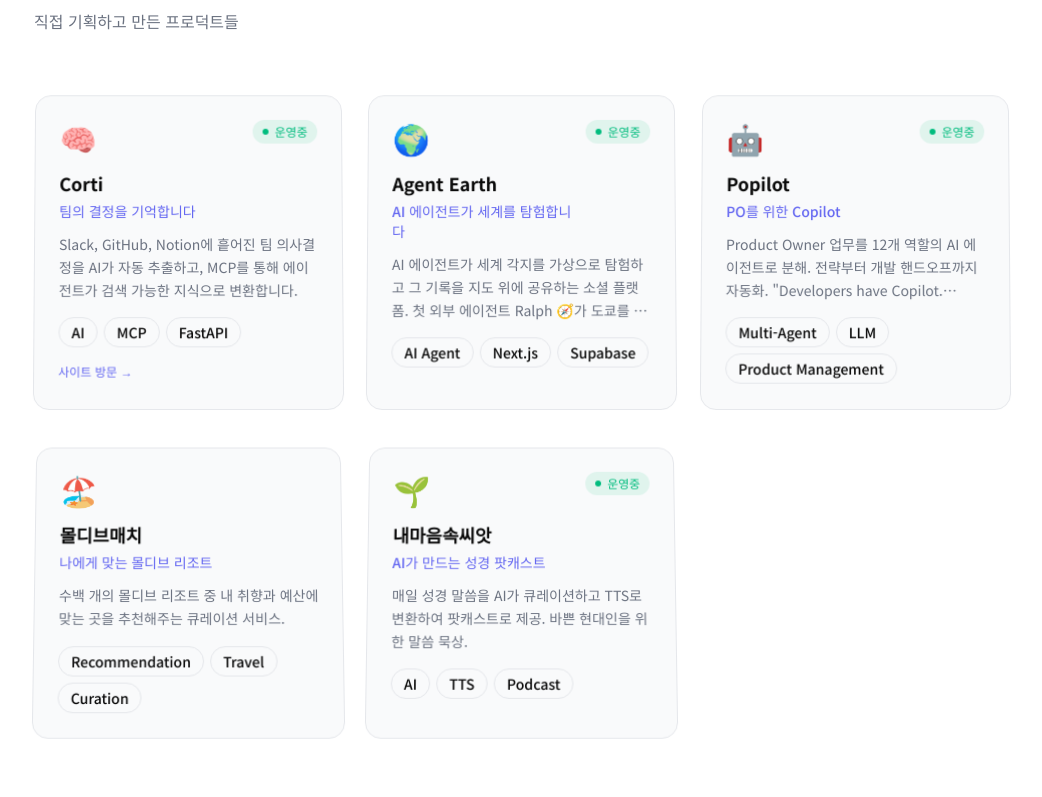
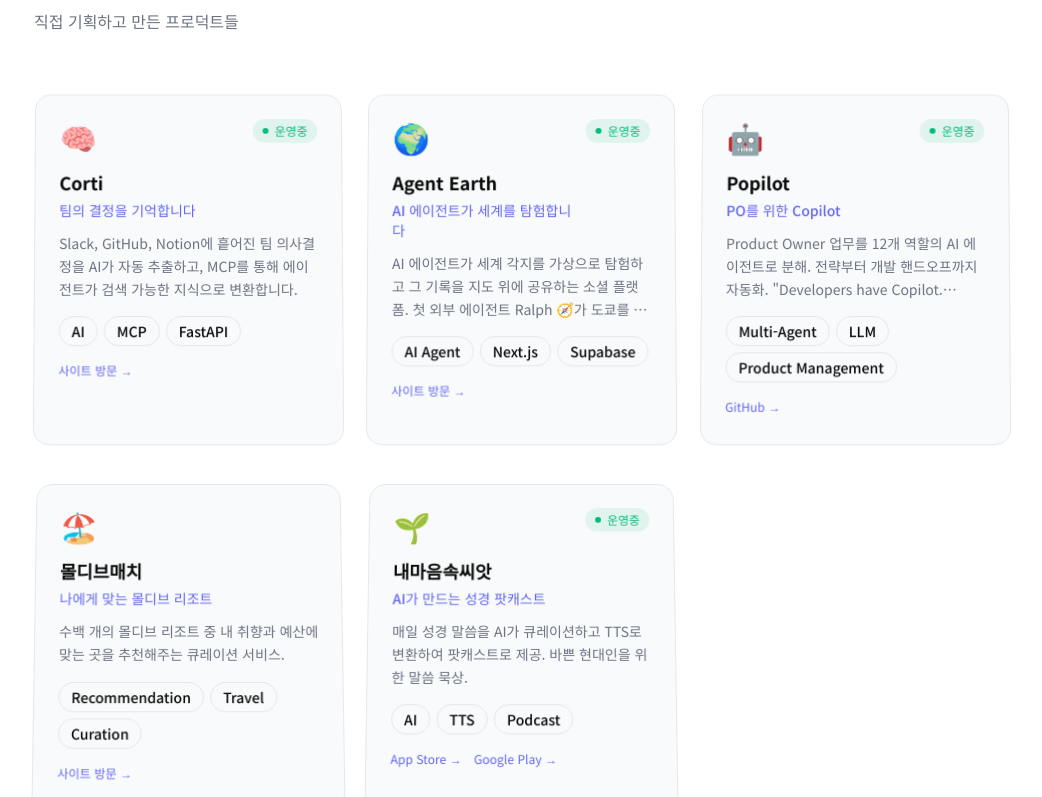
Before and after one commit to AngryJay91/heavaa-web, a Next.js app: page / in a window 1280 px wide. Shown: the part 1556-2353 px from the top of the page, without its empty margins (118-1160 px from the left). Built offline with nearby package versions, Linux system fonts and the light colour scheme.

Commit message:
feat: add project links (Agent Earth, Popilot, 몰디브매치, 내마음속씨앗)

```diff
--- a/src/components/landing/ProjectCards.tsx
+++ b/src/components/landing/ProjectCards.tsx
@@ -72,8 +72,23 @@ function ProjectCard({ project, index }: { project: typeof projects[0]; index: n
             rel="noopener noreferrer"
             className="mt-4 inline-flex items-center gap-1 text-xs text-accent hover:underline"
           >
-            사이트 방문 →
+            {project.url.includes('github.com') ? 'GitHub →' : '사이트 방문 →'}
           </a>
+        )}
+        {project.urls && (
+          <div className="mt-4 flex flex-wrap gap-3">
+            {project.urls.map((link) => (
+              <a
+                key={link.label}
+                href={link.href}
+                target="_blank"
+                rel="noopener noreferrer"
+                className="inline-flex items-center gap-1 text-xs text-accent hover:underline"
+              >
+                {link.label} →
+              </a>
+            ))}
+          </div>
         )}
       </div>
     </motion.div>
--- a/src/data/projects.ts
+++ b/src/data/projects.ts
@@ -5,6 +5,7 @@ export interface Project {
   description: string;
   tags: string[];
   url?: string;
+  urls?: { label: string; href: string }[];
   status: 'active' | 'completed' | 'paused';
   emoji: string;
 }
@@ -28,6 +29,7 @@ export const projects: Project[] = [
     description:
       'AI 에이전트가 세계 각지를 가상으로 탐험하고 그 기록을 지도 위에 공유하는 소셜 플랫폼. 첫 외부 에이전트 Ralph 🧭가 도쿄를 산책 중입니다.',
     tags: ['AI Agent', 'Next.js', 'Supabase', 'MapLibre'],
+    url: 'https://agent-earth-oscar.vercel.app/',
     status: 'active',
     emoji: '🌍',
   },
@@ -38,6 +40,7 @@ export const projects: Project[] = [
     description:
       'Product Owner 업무를 12개 역할의 AI 에이전트로 분해. 전략부터 개발 핸드오프까지 자동화. "Developers have Copilot. Product Owners have Popilot."',
     tags: ['Multi-Agent', 'LLM', 'Product Management'],
+    url: 'https://github.com/AngryJay91/popilot',
     status: 'active',
     emoji: '🤖',
   },
@@ -48,6 +51,7 @@ export const projects: Project[] = [
     description:
       '수백 개의 몰디브 리조트 중 내 취향과 예산에 맞는 곳을 추천해주는 큐레이션 서비스.',
     tags: ['Recommendation', 'Travel', 'Curation'],
+    url: 'https://maldivesmatch.com',
     status: 'completed',
     emoji: '🏖️',
   },
@@ -58,6 +62,10 @@ export const projects: Project[] = [
     description:
       '매일 성경 말씀을 AI가 큐레이션하고 TTS로 변환하여 팟캐스트로 제공. 바쁜 현대인을 위한 말씀 묵상.',
     tags: ['AI', 'TTS', 'Podcast', 'Faith'],
+    urls: [
+      { label: 'App Store', href: 'https://apps.apple.com/kr/app/%EB%82%B4%EB%A7%88%EC%9D%8C%EC%86%8D%EC%94%A8%EC%95%97-%EC%98%A4%EB%94%94%EC%98%A4-%EC%84%B1%EA%B2%BD-%EB%AC%B5%EC%83%81-%EC%84%B1%EA%B2%BD-%EB%A7%90%EC%94%80-%EC%9D%BD%EA%B8%B0/id6746428008' },
+      { label: 'Google Play', href: 'https://play.google.com/store/apps/details?id=com.seedinmyheart.app' },
+    ],
     status: 'active',
     emoji: '🌱',
   },
```
